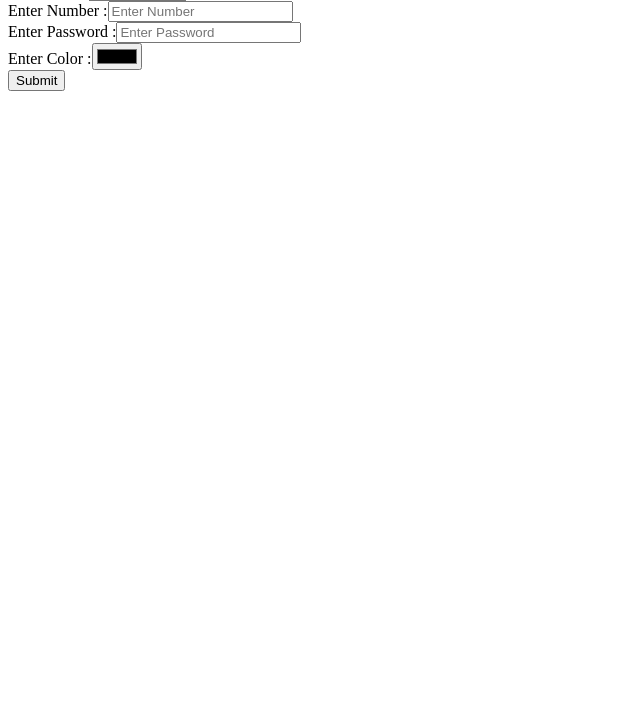
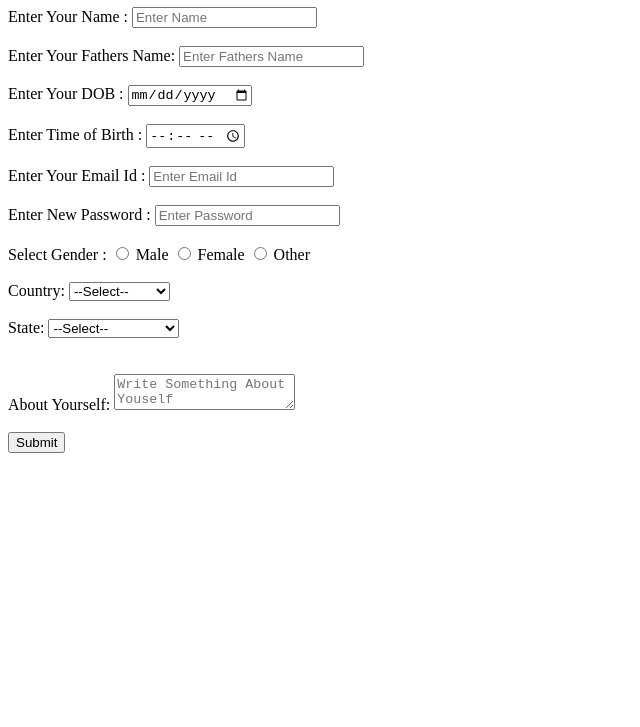
Before and after one commit to CyberAkhil/webdev, a plain HTML site: page Form.html in a window 1280 px wide. Shown: the part 73-800 px from the top of the page, without its empty margins (0-640 px from the left). Drawn offline with Linux system fonts and the light colour scheme.

Commit message:
Registration Form.html

```diff
--- a/Form.html
+++ b/Form.html
@@ -3,25 +3,81 @@
 
 <head>
     <meta charset="UTF-8">
-    <meta name="viewport" content="width=device-width, initial-scale=1.0">
+    <meta name="viewport" content="width=20px, initial-scale=20.0">
     <title>Document</title>
 </head>
 
 <body>
+    <h1>Registration Form</h1>
     <form action="/Action">
-        <label for="name"> Enter Name :<input type="Text" placeholder="Enter Name" id="name"></label>
-        <br>
-        <label for="name1"> Enter Date :<input type="date" placeholder="Enter Date" id="name1"></label>
-        <br>
-        <label for="name2"> Enter Time :<input type="time" placeholder="Enter Time" id="name2"></label>
-        <br>
-        <label for="name3"> Enter Number :<input type="Number" placeholder="Enter Number" id="name3"></label>
-        <br>
-        <label for="name4"> Enter Password :<input type="password" placeholder="Enter Password" id="name4"></label>
-        <br>
-        <label for="name5"> Enter Color :<input type="color" placeholder="Enter Color" id="name5"></label>
-        <br>
-        <button>Submit</button>
+        <label for="name"> Enter Your Name :
+            <input type="Text" placeholder="Enter Name" id="name"></label>
+        <br><br>
+
+        <label for="FName"></label> Enter Your Fathers Name:
+        <input type="text" Placeholder="Enter Fathers Name" id="FName"></label>
+        <br><br>
+
+        <label for="name1"> Enter Your DOB :
+            <input type="date" placeholder="Enter DOB" id="name1"></label>
+        <br><br>
+
+        <label for="name2"> Enter Time of Birth :
+            <input type="time" placeholder="Enter Time of Birth" id="name2"></label>
+        <br><br>
+
+        <label for="name3"> Enter Your Email Id :
+            <input type="email" placeholder="Enter Email Id" id="name3"></label>
+        <br><br>
+
+
+        <label for="name4"> Enter New Password :
+            <input type="password" placeholder="Enter Password" id="name4"></label>
+        <br><br>
+        <label for="Gender">Select Gender :
+            <input type="radio" value="Male" id="Male" name="gender">
+            <label for="gender">Male</label>
+            <input type="radio" value="Female" id="Female" name="gender">
+            <label for="gender">Female</label>
+            <input type="radio" value="other" id="Other" name="gender">
+            <label for="Other"> Other</label>
+            <br><br>
+
+            <label for="country">Country: </label>
+            <select name="country" id="country">
+                <option value="">--Select--</option>
+                <option value="India">India</option>
+                <option value="Pakistan">Pakistan</option>
+                <option value="Australia">Australia</option>
+                <option value="Sri Lanka">Sri Lanka</option>
+                <option value="Japan">Japan</option>
+                <option value="New Zealand">New Zealand</option>
+                <option value="Bhutan">Bhutan</option>
+                <option value="US">US</option>
+            </select>
+            <br><br>
+            <label for="state">State: </label>
+            <select name="state" id="state">
+                <option value="">--Select--</option>
+                <option value="MP">Madhya Pradesh</option>
+                <option value="CG">Chhatisgarh</option>
+                <option value="UP">Uttar Pradesh</option>
+                <option value="Bihar">Bihar</option>
+                <option value="Jharkhand">Jharkhand</option>
+                <option value="Rajsthan">Rajsthan</option>
+                <option value="Maharastra">Maharastra</option>
+                <option value="J&K">Jammu & Kashmir</option>
+            </select>
+            <br><br>
+
+            <br>
+            <label for="about">About Yourself:
+                <textarea value="about" id="about" name="about" placeholder="Write Something About Youself"
+                    id="about"></textarea>
+
+            </label>
+            <br><br>
+            <button>Submit</button>
     </form>
 </body>
 
```
